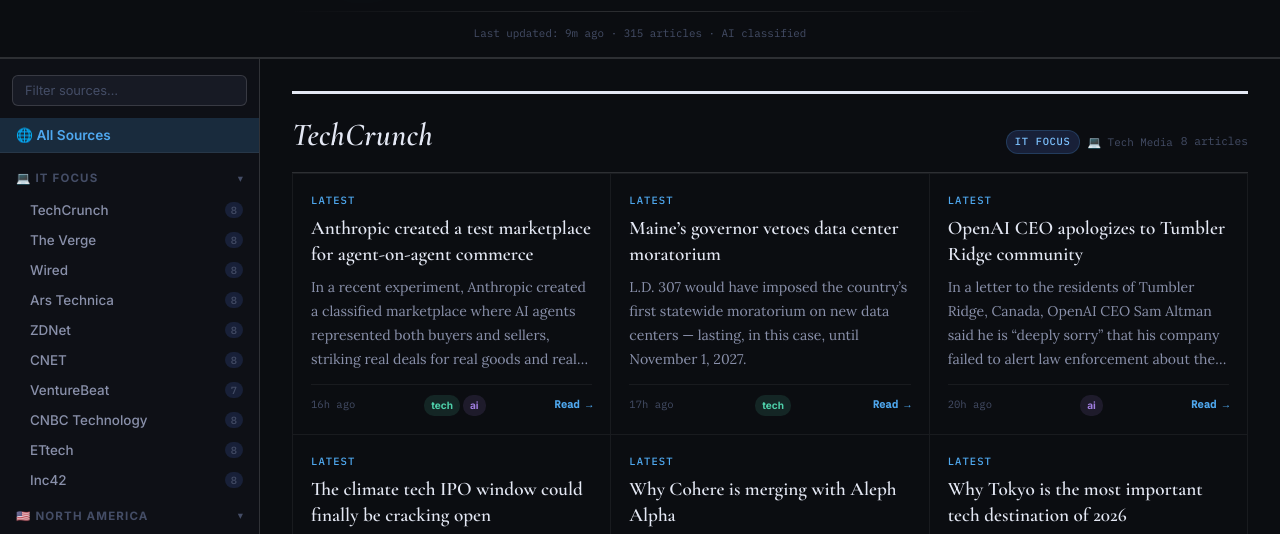
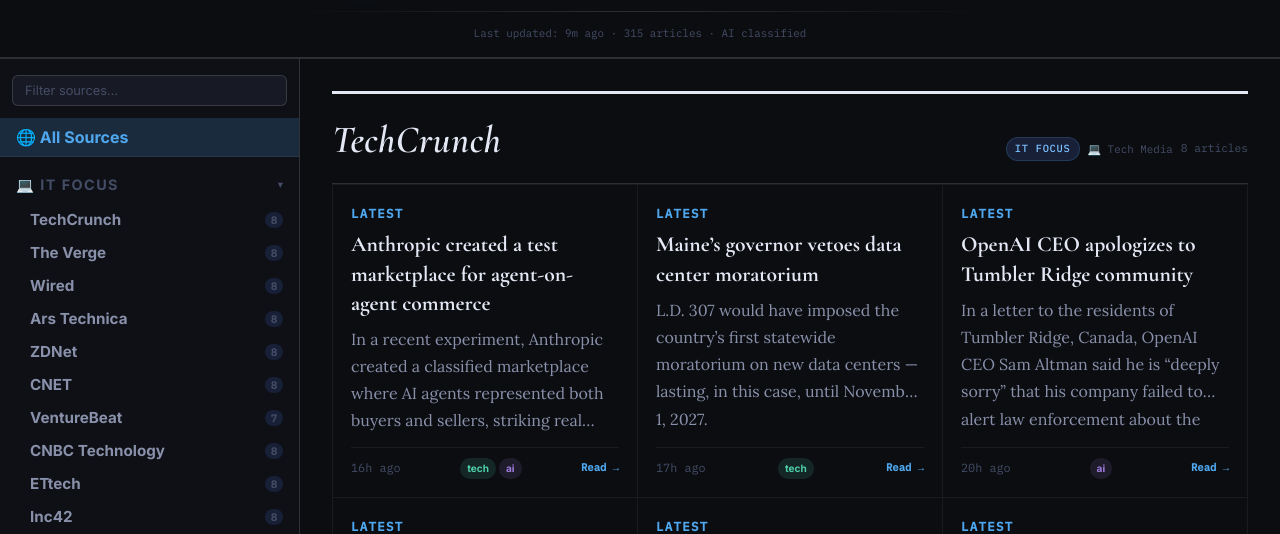
Before and after one commit to sissanjeev-cmd/global-news, a website: page public/index.html in a window 1280 px wide. Shown: the part 203-737 px from the top of the page. Drawn offline with nearby package versions, Linux system fonts and the light colour scheme.

Commit message:
style: bigger bolder sidebar + larger right panel fonts
Sidebar:
- Width: 260px → 300px
- Region headings: 0.72rem → 0.9rem, weight 700 → 800
- Source buttons: 0.84rem → 0.95rem, weight 500 → 700
- All Sources button: 0.85rem → 1rem, weight 600 → 700

Right panel:
- Card titles: 1.15rem → 1.3rem, weight 600 → 700
- Card summaries: 0.88rem → 1rem
- Feed labels: 0.66rem → 0.78rem, weight 500 → 600
- Source block names: 2rem → 2.4rem
- Panel heading: 2.8rem → 3.2rem
- No-image card titles: 1.2rem → 1.35rem

```diff
--- a/public/style.css
+++ b/public/style.css
@@ -9,7 +9,7 @@
   --f-ui:      'Inter', system-ui, sans-serif;
   --f-mono:    'IBM Plex Mono', monospace;
   --ease: 0.18s ease;
-  --sidebar-w: 260px;
+  --sidebar-w: 300px;
 }
 
 /* ── Dark ─────────────────────────────────────────────────── */
@@ -211,7 +211,7 @@ button{cursor:pointer;font-family:var(--f-ui);border:none;background:none}
 .sb-all-btn{
   width:100%;text-align:left;
   padding:9px 16px;
-  font-family:var(--f-ui);font-size:.85rem;font-weight:600;
+  font-family:var(--f-ui);font-size:1rem;font-weight:700;
   color:var(--ink-2);border-bottom:1px solid var(--rule);
   transition:all var(--ease);display:flex;align-items:center;gap:8px;
   margin-bottom:8px;
@@ -227,7 +227,7 @@ button{cursor:pointer;font-family:var(--f-ui);border:none;background:none}
 }
 .sb-region-header:hover .sb-region-name{color:var(--ink)}
 .sb-region-name{
-  font-family:var(--f-ui);font-size:.72rem;font-weight:700;
+  font-family:var(--f-ui);font-size:.9rem;font-weight:800;
   text-transform:uppercase;letter-spacing:.1em;color:var(--ink-3);
   display:flex;align-items:center;gap:7px;
   transition:color var(--ease);
@@ -241,7 +241,7 @@ button{cursor:pointer;font-family:var(--f-ui);border:none;background:none}
 .sb-source-btn{
   width:100%;text-align:left;
   padding:7px 16px 7px 28px;
-  font-family:var(--f-ui);font-size:.84rem;font-weight:500;
+  font-family:var(--f-ui);font-size:.95rem;font-weight:700;
   color:var(--ink-2);
   transition:all var(--ease);
   display:flex;align-items:center;justify-content:space-between;
@@ -295,7 +295,7 @@ button{cursor:pointer;font-family:var(--f-ui);border:none;background:none}
 .ph-rule{height:4px;background:var(--accent);border-radius:2px;margin-bottom:14px}
 .ph-row{display:flex;align-items:flex-start;justify-content:space-between;gap:12px;flex-wrap:wrap}
 .ph-source-name{
-  font-family:var(--f-display);font-size:2.8rem;font-weight:700;
+  font-family:var(--f-display);font-size:3.2rem;font-weight:700;
   font-style:italic;color:var(--ink);line-height:1.1;
 }
 .ph-meta{font-family:var(--f-mono);font-size:.72rem;color:var(--ink-3);display:block;margin-top:4px}
@@ -324,7 +324,7 @@ button{cursor:pointer;font-family:var(--f-ui);border:none;background:none}
 }
 .source-block-name{
   font-family:var(--f-display);
-  font-size:2rem;font-weight:700;font-style:italic;
+  font-size:2.4rem;font-weight:700;font-style:italic;
   color:var(--ink);letter-spacing:.01em;
 }
 .source-block-meta{display:flex;align-items:center;gap:8px}
@@ -378,20 +378,20 @@ button{cursor:pointer;font-family:var(--f-ui);border:none;background:none}
 
 /* text */
 .card-feed{
-  font-family:var(--f-mono);font-size:.66rem;font-weight:500;
+  font-family:var(--f-mono);font-size:.78rem;font-weight:600;
   text-transform:uppercase;letter-spacing:.1em;
   color:var(--accent);margin-bottom:6px;display:block;
 }
 .card-title{
   font-family:var(--f-display);
-  font-size:1.15rem;font-weight:600;line-height:1.35;
+  font-size:1.3rem;font-weight:700;line-height:1.35;
   color:var(--ink);margin-bottom:8px;
   display:-webkit-box;-webkit-line-clamp:3;-webkit-box-orient:vertical;overflow:hidden;
   transition:color var(--ease);
 }
 .news-card:hover .card-title{color:var(--accent)}
 .card-summary{
-  font-family:var(--f-body);font-size:.88rem;color:var(--ink-2);
+  font-family:var(--f-body);font-size:1rem;color:var(--ink-2);
   line-height:1.7;flex:1;margin-bottom:12px;
   display:-webkit-box;-webkit-line-clamp:3;-webkit-box-orient:vertical;overflow:hidden;
 }
@@ -401,14 +401,14 @@ button{cursor:pointer;font-family:var(--f-ui);border:none;background:none}
   display:flex;align-items:center;justify-content:space-between;
   gap:8px;padding-top:10px;border-top:1px solid var(--rule);margin-top:auto;flex-wrap:wrap;
 }
-.card-time{font-family:var(--f-mono);font-size:.66rem;color:var(--ink-3)}
+.card-time{font-family:var(--f-mono);font-size:.74rem;color:var(--ink-3)}
 .card-tags{display:flex;gap:3px;flex-wrap:wrap}
 .ctag{font-size:.63rem;padding:2px 7px;border-radius:10px;font-weight:700;font-family:var(--f-ui)}
 .ctag.tech   {background:rgba(78,207,170,.13);color:var(--col-tech)}
 .ctag.ai     {background:rgba(160,126,224,.13);color:var(--col-ai)}
 .ctag.jobcuts{background:rgba(224,100,100,.13);color:var(--col-jobs)}
 .card-read{font-family:var(--f-mono);font-size:.66rem;color:var(--accent);font-weight:600;white-space:nowrap}
-.news-card.no-img .card-title{font-size:1.2rem;-webkit-line-clamp:4}
+.news-card.no-img .card-title{font-size:1.35rem;-webkit-line-clamp:4}
 .news-card.no-img .card-summary{-webkit-line-clamp:4}
 
 /* ── Back to top ───────────────────────────────────────────── */
@@ -449,7 +449,7 @@ button{cursor:pointer;font-family:var(--f-ui);border:none;background:none}
    RESPONSIVE
    ══════════════════════════════════════════════════════════════ */
 @media(max-width:1024px){
-  :root{--sidebar-w:220px}
+  :root{--sidebar-w:260px}
   .brand-name{font-size:4.2rem}
   .brand-icon{font-size:3rem}
 }
```
